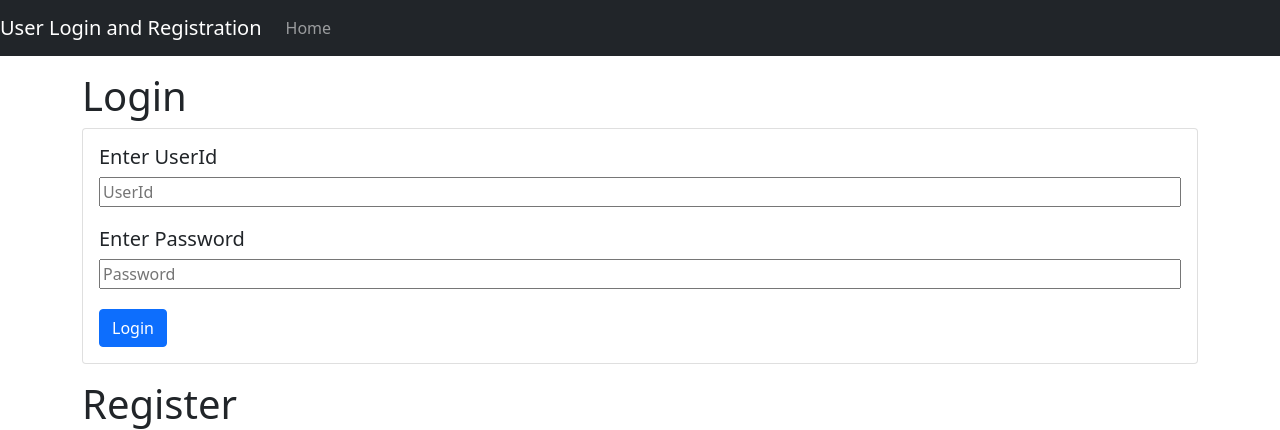
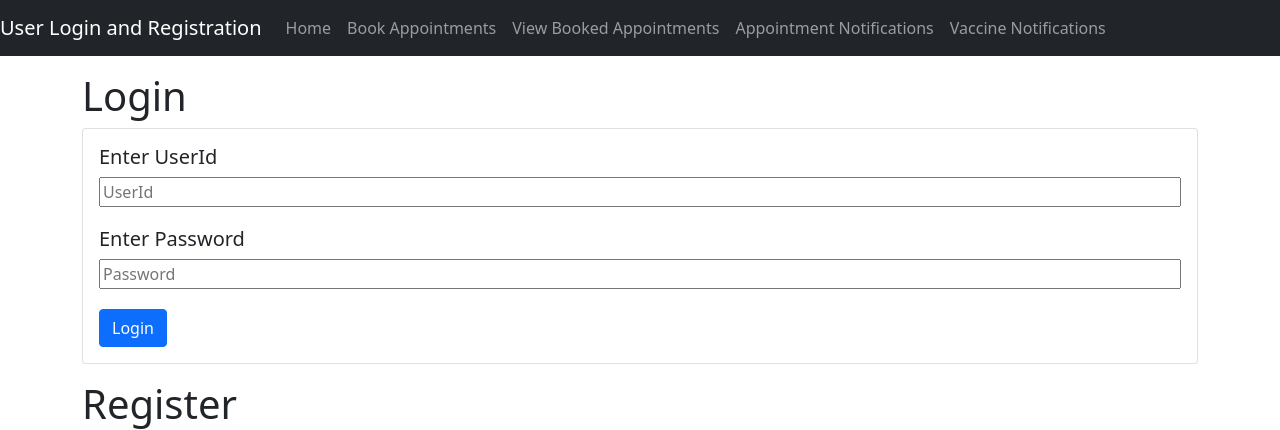
Before and after one commit to bhavyacontractor/G12_Healthcare, a Flask app: page /user in a window 1280 px wide. Shown: the top 430 px of the page. Run offline with Flask 2, Linux system fonts and the light colour scheme; some libraries are stand-ins or nearby versions.

Commit message:
Add Endpoints

```diff
--- a/MySQL Scripts/drop_all_hospital_tables.sql
+++ b/MySQL Scripts/drop_all_hospital_tables.sql
@@ -5,6 +5,7 @@ DROP TABLE `BedsDetails`;
 DROP TABLE `AmbulanceDetails`;
 DROP TABLE `BloodDetails`;
 
+DROP TABLE `Appointment`;
 DROP TABLE `TimeSlots`;
 DROP TABLE `Doctor`;
 DROP TABLE `User`;
--- a/MySQL Scripts/hospital_all_tables.sql
+++ b/MySQL Scripts/hospital_all_tables.sql
@@ -1,5 +1,5 @@
 CREATE TABLE IF NOT EXISTS `Hospital` (
-  `hosp_ID` INT,
+  `hosp_ID` int,
   `hospName` varchar(255),
   `hospEmail` varchar(255),
   `hospPhone` INT,
@@ -106,6 +106,7 @@ CREATE TABLE IF NOT EXISTS `Hospital` (
   `MeetLink` varchar(100),
   `PreDescription` varchar(100),
   `PostDescription` varchar(100),
+  `Acceptance_Status` int,
   PRIMARY KEY (`UserID`,`Time_ID`),
   FOREIGN KEY (`UserID`) REFERENCES User(`UserID`),
    FOREIGN KEY (`Time_ID`) REFERENCES TimeSlots(`Time_ID`),
--- a/templates/appointments_rough.html
+++ b/templates/appointments_rough.html
@@ -34,7 +34,7 @@
     <div class="collapse navbar-collapse" id="navbarSupportedContent">
         <ul class="navbar-nav mr-auto">
             <li class="nav-item active">
-                <a class="nav-link" href="/">Home<span class="sr-only"></span></a>
+                <a class="nav-link" href="/user">User Home<span class="sr-only"></span></a>
             </li>
         </ul>
     </div>
--- a/templates/doctor_reg.html
+++ b/templates/doctor_reg.html
@@ -99,11 +99,7 @@
       </form>
     </div>
 
-    <div class="buttonContainer">
-      <div class="innerDiv">
-        <a href='/' type="button" class="hospRegHomeBtn">Go To Home Page</a>
-      </div>
-  </div>
+
 
   </body>
 </html>
--- a/templates/home.html
+++ b/templates/home.html
@@ -43,7 +43,6 @@
             <a href="/doctor_reg" class="logOutBtn">Doctor Registration</a> <br> <br>
             <a href="/doctor_login" class="logOutBtn">Doctor Login</a> <br> <br>
             <a href="/user" class="logOutBtn">User</a> <br> <br>
-            <a href="/appointments" class="logOutBtn">Appointments</a> <br> <br>
         </div>
     </div>
     <!-- </center> -->
--- a/templates/user_home.html
+++ b/templates/user_home.html
@@ -25,6 +25,26 @@
             <ul class="navbar-nav mr-auto">
                 <li class="nav-item active">
                     <a class="nav-link" href="/">Home<span class="sr-only"></span></a>
+                </li>
+            </ul>
+            <ul class="navbar-nav mr-auto">
+                <li class="nav-item active">
+                    <a class="nav-link" href="/appointments">Book Appointments<span class="sr-only"></span></a>
+                </li>
+            </ul>
+            <ul class="navbar-nav mr-auto">
+                <li class="nav-item active">
+                    <a class="nav-link" href="/">View Booked Appointments<span class="sr-only"></span></a>
+                </li>
+            </ul>
+            <ul class="navbar-nav mr-auto">
+                <li class="nav-item active">
+                    <a class="nav-link" href="/">Appointment Notifications<span class="sr-only"></span></a>
+                </li>
+            </ul>
+            <ul class="navbar-nav mr-auto">
+                <li class="nav-item active">
+                    <a class="nav-link" href="/">Vaccine Notifications<span class="sr-only"></span></a>
                 </li>
             </ul>
         </div>
```
Also changed, not shown: main.py (+0 -59 lines).
